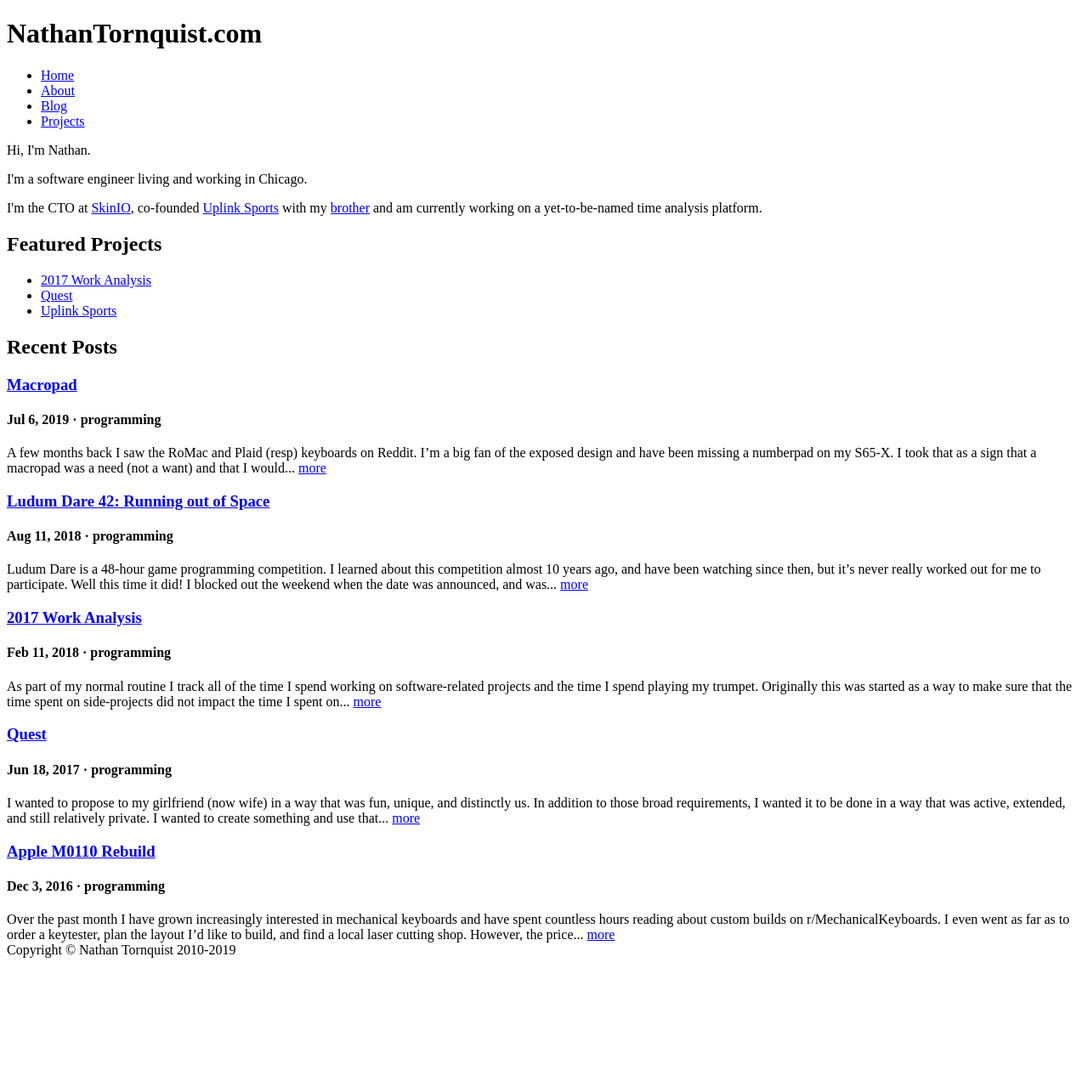
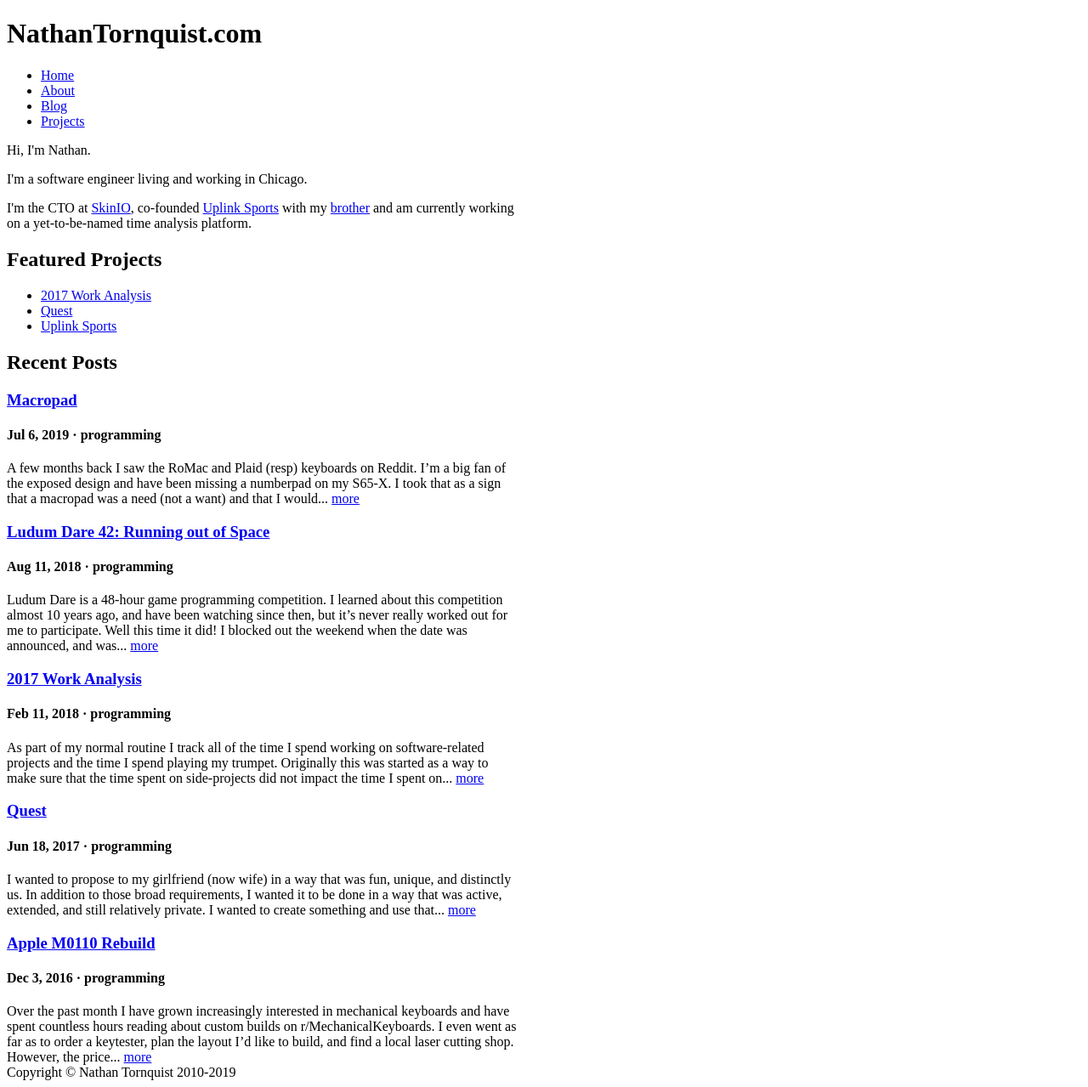
Before and after one commit to Tornquist/tornquist.github.io, a Jekyll site: the page built from index.html, in a window 1280 px wide. Shown: the whole page at 85% size. Built offline with Jekyll 4.4.1, drawn with Linux system fonts in a browser that asks for light colours; before the commit the page ends 1135 px from its top, so only the background shows below that.

Commit message:
Use media query and calc to set width when body max is applied

```diff
--- a/assets/styles/main.css
+++ b/assets/styles/main.css
@@ -1,3 +1,13 @@
+:root {
+  --page-width: 600px
+}
+
+/* Main */
+body {
+  max-width: var(--page-width);
+}
+
+/* Photo Grid */
 .photos {
   display: flex;
   justify-content: flex-start;
@@ -6,6 +16,16 @@
   flex-direction: row;
 
   width: 100%;
+}
+
+.photos {
+  height: calc(var(--page-width) * 0.28);
+}
+/* must match --page-width */
+@media only screen and (max-width: 600px) {
+  .photos {
+    height: 28vw;
+  }
 }
 
 .photo {
```
Also changed, not shown: _posts/2019-07-06-macropad.md (+1 -1 lines).
